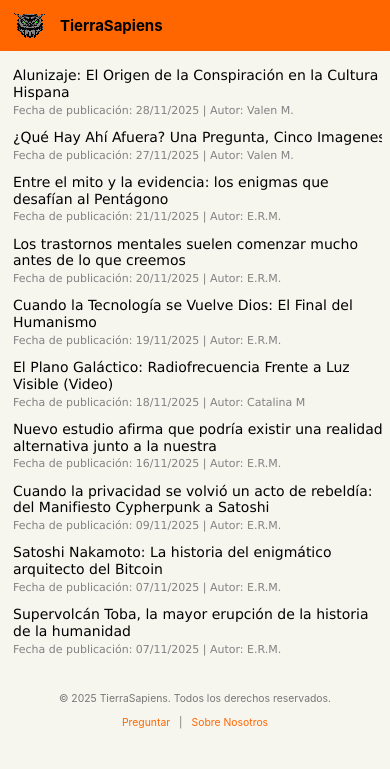
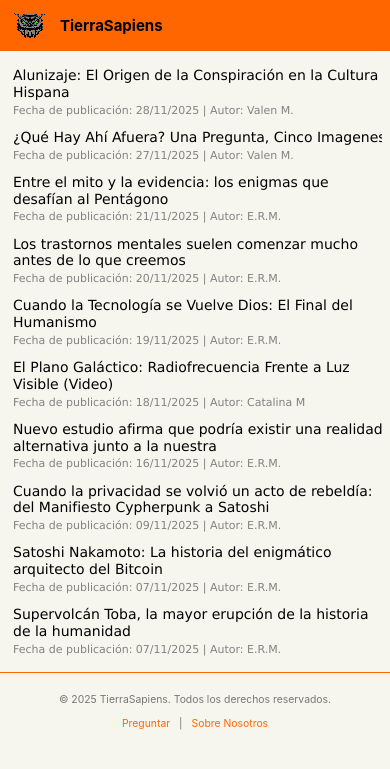
Before and after one commit to TierraSapiens/RealidadAlterna, a Jekyll site: the page built from index.md, in a window 390 px wide. Shown: the top 769 px of the page. Built offline with Jekyll 4.4.1, drawn with Linux system fonts in a browser that asks for light colours.

Commit message:
modificacion

```diff
--- a/assets/css/style.css
+++ b/assets/css/style.css
@@ -179,16 +179,13 @@ footer {
     }
 
     .topbar {
-
         margin-top: 0 !important;      /*Se elimina el margen que viene del CSS principal*/
-
-
         margin-left: 0 !important;     /*Margenes laterales sigan centrados o retirados*/
         margin-right: 0 !important;    /*margin: 0 auto !important; - de forma corta*/
         padding: 5px 0 !important;
         width: 100% !important;        /*Ocupa todo el ancho*/
     }
-/*Configuración del Artículo (FILA)*/
+/*Configuración del Artículo (FILAS)*/
     .post-item {
         display: block !important;
         padding: 6px 0 !important;      /*Espacio interno vertical*/
@@ -265,6 +262,7 @@ footer {
     /*Estilos para el Pie de Página (Footer)*/
 footer {
     /*max-width: 1130px; /* Limita el ancho del fondo gris oscuro */
+    border-top: 1px solid #ff6600 !important;
     margin: 0px auto 0 auto;     /* Centra el footer */
     padding: 10px 0px;           /*TAMAÑO COLOR*/
     background-color:#f6f6ef;  /*fondo color*/
@@ -273,6 +271,7 @@ footer {
     font-size: 0.6em;            /*TAMAÑO LETRAS*/
 }
 
+/*Color y Tamaño "Preguntar y Sobre Nosotros*/
 .footer-menu a {
     color: #ff6600;         /*Color naranja de los enlaces*/
     text-decoration: none;    /*Quita el subrayado predeterminado*/
```
